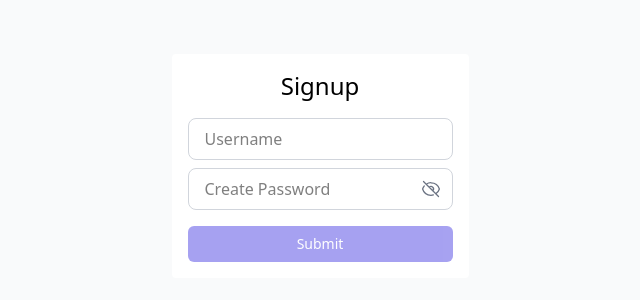
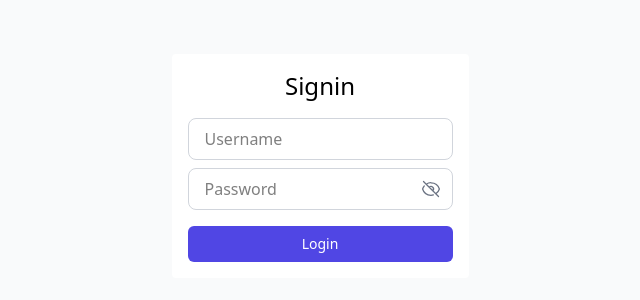
Before and after one commit to Rahulns21/second-brain-fe, a React (Vite) app: page /signin in a window 1280 px wide. Shown: the part 234-534 px from the top of the page, without its empty margins (320-960 px from the left). Built offline with nearby package versions, Linux system fonts and the light colour scheme.

Commit message:
add Signin page

```diff
--- a/package.json
+++ b/package.json
@@ -13,6 +13,7 @@
     "@tailwindcss/vite": "^4.1.17",
     "react": "^19.2.0",
     "react-dom": "^19.2.0",
+    "react-router-dom": "^7.10.1",
     "tailwindcss": "^4.1.17"
   },
   "devDependencies": {
--- a/src/App.tsx
+++ b/src/App.tsx
@@ -1,8 +1,16 @@
 import Dashboard from "./pages/Dashboard";
+import Signin from "./pages/Signin";
 import Signup from "./pages/Signup";
+import { BrowserRouter, Routes, Route } from "react-router-dom";
 
 function App() {
-  return <Signup />
+  return <BrowserRouter>
+    <Routes>
+      <Route path="/signup" element={<Signup />} />
+      <Route path="/signin" element={<Signin />} />
+      <Route path="/dashboard" element={<Dashboard />} />
+    </Routes>
+  </BrowserRouter>
 }
 
 export default App;
--- a/src/pages/Signin.tsx
+++ b/src/pages/Signin.tsx
@@ -0,0 +1,33 @@
+import { useState } from "react";
+import { Button } from "../components/Button";
+import { Input } from "../components/Input";
+import { ShowPasswordIcon } from "../icons/ShowPasswordIcon";
+import { HidePasswordIcon } from "../icons/HidePasswordIcon";
+
+function Signin() {
+    const [show, setShow] = useState(false);
+    const [username, setUsername] = useState("");
+    const [password, setPassword] = useState("");
+
+    return <div className="w-screen h-screen bg-gray-background
+    flex justify-center items-center">
+        <div className="bg-white rounded min-w-48 p-4 flex flex-col gap-4">
+            <div className="text-2xl font-normal flex justify-center">
+                Signin
+            </div>
+
+            <div className="flex flex-col gap-2">
+                <Input type="text" placeholder="Username" value={username} onChange={(e) => setUsername(e.target.value)} />
+                <Input type={show ? "text" : "password"} placeholder="Password" value={password}
+                endIcon={show ? <ShowPasswordIcon height={20} width={20} /> : <HidePasswordIcon height={20} width={20} />}
+                onIconClick={() => setShow((s) => !s)} onChange={(e) => setPassword(e.target.value)}/>
+            </div>
+
+            <div className="flex justify-center">
+                <Button variant="primary" size="sm" text="Login" fullWidth={true} />
+            </div>
+        </div>
+    </div>
+}
+
+export default Signin;
```
Also changed, not shown: 1 other file (tests, documents, lock files or other folders).
